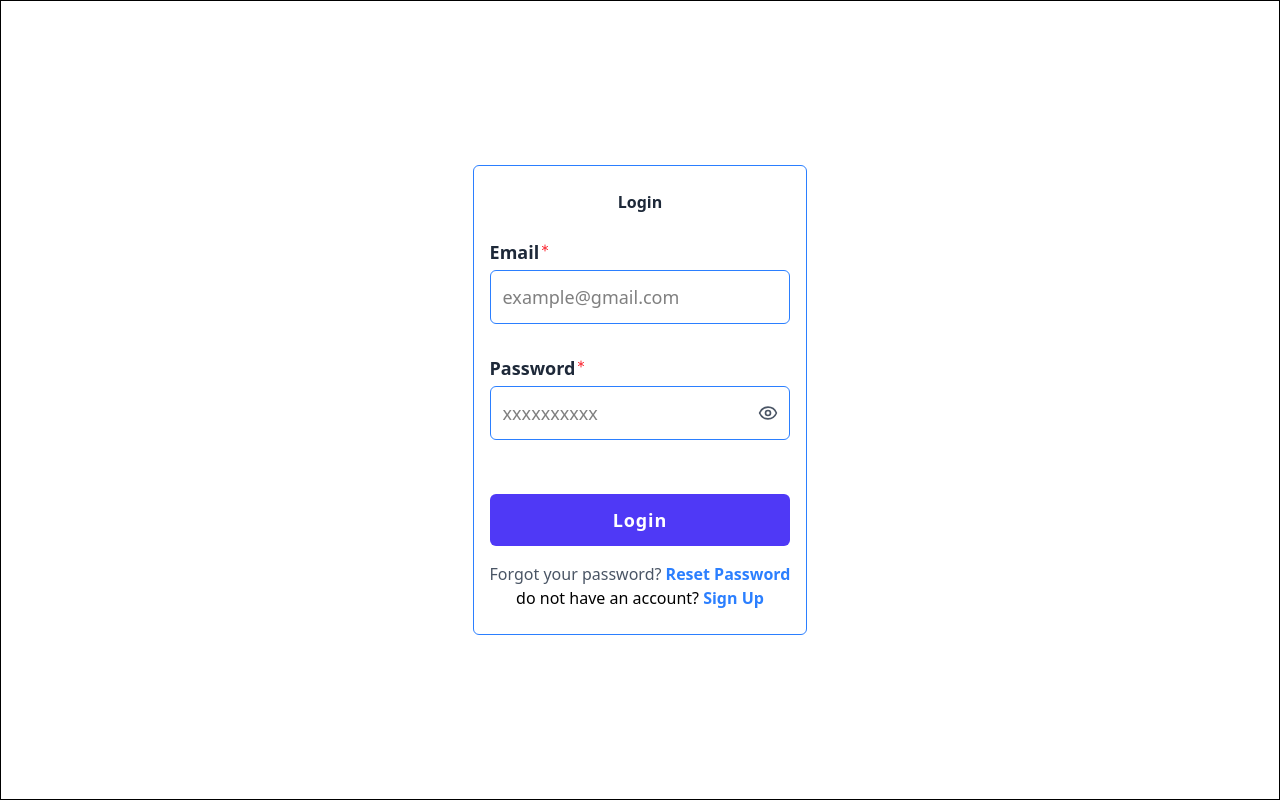
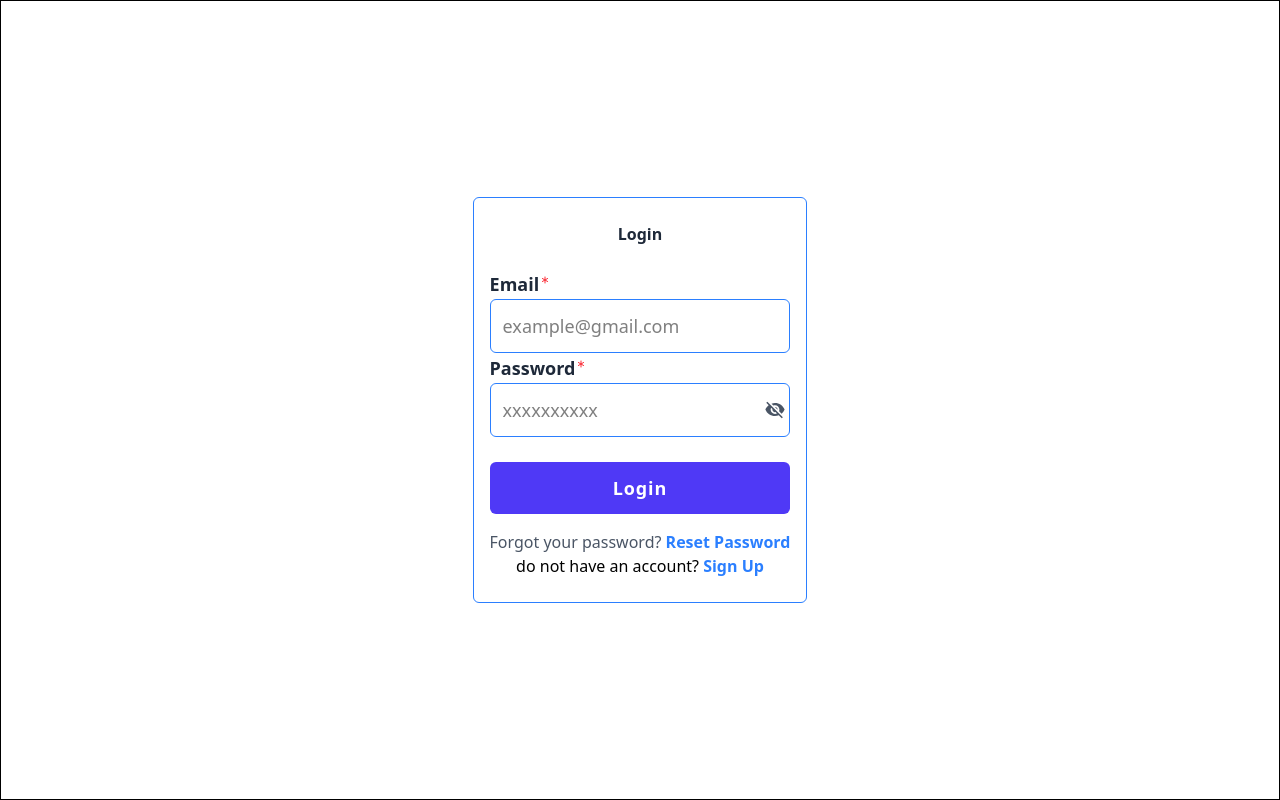
Before and after one commit to Nikesh514/e-commerce-frontend, a React (Vite) app: page /login in a window 1280 px wide. Built offline with nearby package versions, Linux system fonts and the light colour scheme.

Commit message:
added: axios

```diff
--- a/package.json
+++ b/package.json
@@ -12,6 +12,7 @@
   "dependencies": {
     "@hookform/resolvers": "^5.2.0",
     "@tailwindcss/vite": "^4.1.11",
+    "axios": "^1.11.0",
     "react": "^19.1.0",
     "react-dom": "^19.1.0",
     "react-hook-form": "^7.61.1",
--- /dev/null
+++ b/src/api/index.ts
@@ -0,0 +1,8 @@
+import axios from "axios";
+
+const instance = axios.create({
+    baseURL: 'https://some-domain.com/api/',
+    timeout: 1000,
+  });
+
+  export default instance;
--- a/src/components/common/inputs/input.tsx
+++ b/src/components/common/inputs/input.tsx
@@ -1,10 +1,8 @@
 /* eslint-disable @typescript-eslint/no-explicit-any */
-import type { FC } from "react";
+import { useState, type FC } from "react";
 import { LuAsterisk } from "react-icons/lu";
-import { LuEye, LuEyeOff } from "react-icons/lu"; // 👈 Add icons for toggle
 import { useFormContext } from "react-hook-form";
-import { useState } from "react";
-
+import { IoMdEye, IoMdEyeOff } from "react-icons/io";
 interface IProps {
   label: string;
   type?: "text" | "number" | "email" | "password";
@@ -24,18 +22,15 @@ const Input: FC<IProps> = ({
   required = false,
   rules,
 }) => {
-  const [showPassword, setShowPassword] = useState(false);
-
   const {
     register,
     watch,
     formState: { errors },
   } = useFormContext();
-
-  const isPasswordField = type === "password";
+  const [show, setShow] = useState<boolean>(false);
 
   return (
-    <div className="flex flex-col gap-1 w-full relative">
+    <div className="flex flex-col gap-1 w-full ">
       {/* label */}
       <div className="flex">
         <label className="text-lg font-bold text-gray-800" htmlFor={id}>
@@ -43,36 +38,37 @@ const Input: FC<IProps> = ({
         </label>
         {required && <LuAsterisk size={12} className="text-red-500 mt-1" />}
       </div>
-
-      {/* input wrapper */}
-      <div className="relative">
+      {/* input */}
+      <div className="w-full flex items-center relative mt-6">
         <input
           {...register(name, rules)}
           value={watch(name)}
-          className={`border ${
+          className={`absolute left-0 right-0 w-full border ${
             errors[name]
               ? "border-red-500 focus:outline-red-500"
               : "border-blue-500 focus:outline-blue-500"
-          } p-3 rounded-md placeholder:text-lg text-lg w-full`}
+          }
+                     p-3 rounded-md placeholder:text-lg text-lg `}
           placeholder={placeholder}
-          type={isPasswordField && showPassword ? "text" : type}
+          type={type}
           id={id}
         />
-
-        {/* toggle button */}
-        {isPasswordField && (
-          <button
-            type="button"
-            onClick={() => setShowPassword((prev) => !prev)}
-            className="absolute top-1/2 right-3 transform -translate-y-1/2 text-gray-600"
-          >
-            {showPassword ? <LuEyeOff size={20} /> : <LuEye size={20} />}
-          </button>
-        )}
+        {type === "password" &&
+          (show ? (
+            <IoMdEye
+              onClick={() => setShow(!show)}
+              size={22}
+              className="text-gray-600 cursor-pointer absolute right-1"
+            />
+          ) : (
+            <IoMdEyeOff
+              onClick={() => setShow(!show)}
+              size={22}
+              className="text-gray-600 cursor-pointer absolute right-1 "
+            />
+          ))}
       </div>
-
-      {/* error message */}
-      <p className="text-[12px] text-red-500 h-[8px] mt-0.5">
+      <p className=" text-[12px] text-red-500 h-[8px] mt-0.6">
         {errors[name] ? (errors[name]?.message as string) : " "}
       </p>
     </div>
--- a/src/pages/auth/login.tsx
+++ b/src/pages/auth/login.tsx
@@ -1,4 +1,5 @@
 import LoginForm from "../../components/forms/auth/login-form"
+import { Link } from "react-router-dom"
 
 const Login = () => {
 
@@ -15,7 +16,7 @@ const Login = () => {
                 </div>
                 <div className="text-center mt-4">
                     <p className="text-gray-600">Forgot your password? <span className="text-blue-500 font-semibold">Reset Password</span></p>
-                    <p>do not have an account? <span className=" text-blue-500 font-semibold ">Sign Up</span></p>
+                    <p>do not have an account? <Link to={'/sign-up'}/> <span className=" text-blue-500 font-semibold ">Sign Up</span></p>
                 </div>
 
             </div>
```
Also changed, not shown: 2 other files (tests, documents, lock files or other folders).
